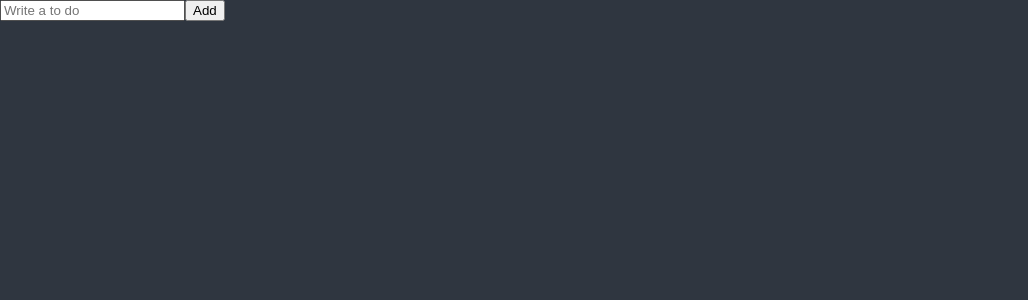
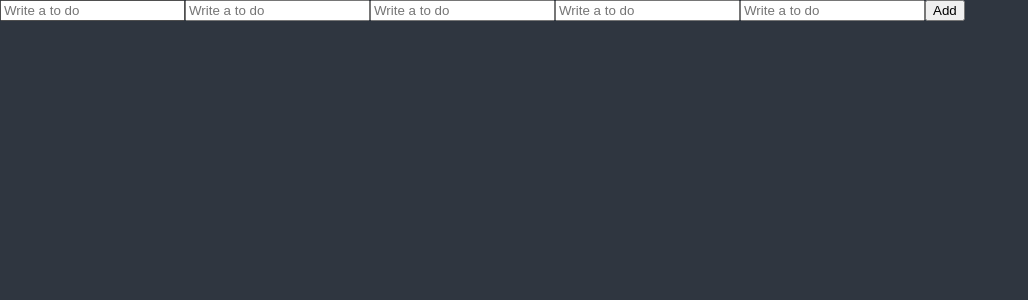
Before and after one commit to pcs98206/react-todolist, a React (Create React App) app: page / in a window 1280 px wide. Shown: the top 300 px of the page, without its empty margins (0-1028 px from the left). Built offline with nearby package versions, Linux system fonts and the light colour scheme.

Commit message:
2. react-hook-from setup

```diff
--- a/package.json
+++ b/package.json
@@ -12,6 +12,7 @@
     "@types/react-dom": "^18.0.8",
     "react": "^18.2.0",
     "react-dom": "^18.2.0",
+    "react-hook-form": "^7.39.2",
     "react-scripts": "5.0.1",
     "recoil": "^0.7.6",
     "styled-components": "^5.3.6",
--- a/src/ToDoList.tsx
+++ b/src/ToDoList.tsx
@@ -1,16 +1,22 @@
 import { useState } from "react";
+import { useForm } from "react-hook-form";
 
-const ToDoList = () => {
+/* const ToDoList = () => {
   const [toDo, setTodo] = useState("");
+  const [toDoError, setToDoError] = useState("");
   const onChange = (event: React.FormEvent<HTMLInputElement>) => {
     const {
       currentTarget: { value },
     } = event;
+    setToDoError("");
     setTodo(value);
   };
   const onSubmit = (event: React.FormEvent<HTMLFormElement>) => {
     event.preventDefault();
-    console.log(toDo);
+    if (toDo.length < 10) {
+      return setToDoError("To do should be longer");
+    }
+    console.log(toDoError);
   };
   return (
     <div>
@@ -22,6 +28,24 @@ const ToDoList = () => {
           placeholder="Write a to do"
         />
         <button>Add</button>
+        {toDoError !== "" ? toDoError : null}
+      </form>
+    </div>
+  );
+}; */
+
+const ToDoList = () => {
+  const { register, watch } = useForm();
+  console.log(watch());
+  return (
+    <div>
+      <form action="">
+        <input {...register("toDO1")} type="text" placeholder="Write a to do" />
+        <input {...register("toDO2")} type="text" placeholder="Write a to do" />
+        <input {...register("toDO3")} type="text" placeholder="Write a to do" />
+        <input {...register("toDO4")} type="text" placeholder="Write a to do" />
+        <input {...register("toDO5")} type="text" placeholder="Write a to do" />
+        <button>Add</button>
       </form>
     </div>
   );
```
Also changed, not shown: 1 other file (tests, documents, lock files or other folders).
